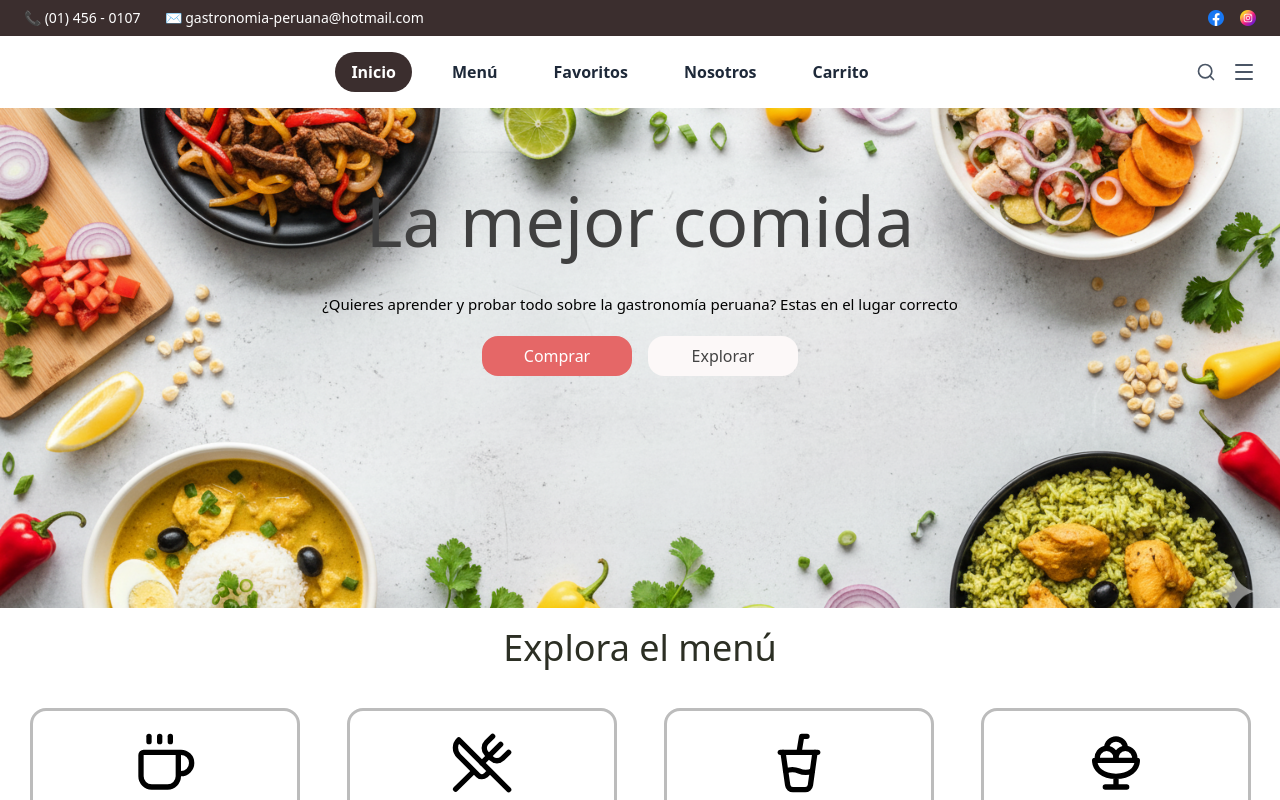
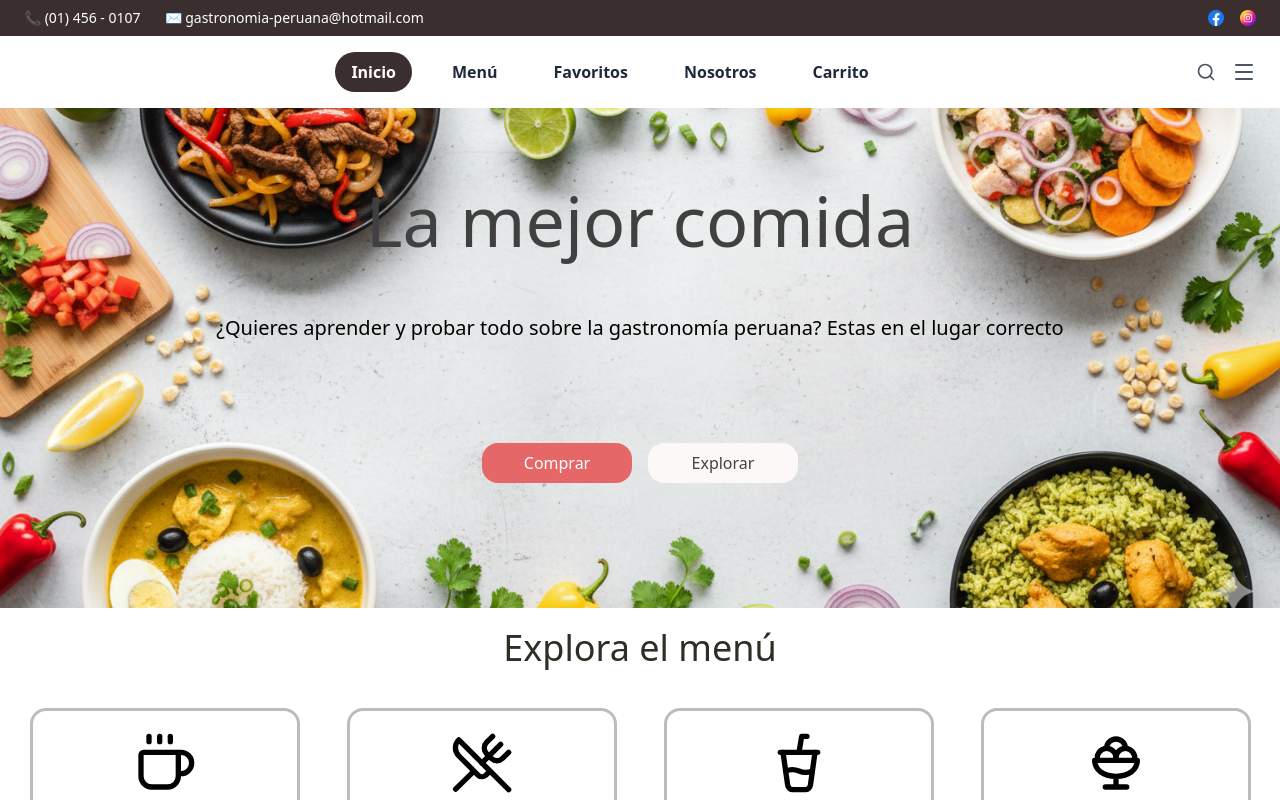
Before and after one commit to JesusCortezCr/Frontend-ComidaPeruana, a React (Vite) app: page / in a window 1280 px wide. Shown: the top 800 px of the page. Built offline with nearby package versions, Linux system fonts and the light colour scheme.

Commit message:
feat(style) : the style from Home.tsx was modified , in these case the padding from botons

```diff
--- a/src/pages/Home.tsx
+++ b/src/pages/Home.tsx
@@ -10,11 +10,11 @@ const Home=()=>{
         <div className="h-[500px] py-15 px-8 bg-cover bg-center"
                 style={{ backgroundImage: `url(${backgroundImage})` }}>
             <h2 className="text-[#404040] text-[70px] text-center">La mejor comida</h2>
-            <p className="text-center text-[15px] my-5">¿Quieres aprender y probar todo sobre la gastronomía peruana? Estas en el lugar correcto</p>
+            <p className="text-center text-[20px] mt-10">¿Quieres aprender y probar todo sobre la gastronomía peruana? Estas en el lugar correcto</p>
 
             <div className="flex flex-row justify-center gap-4 flex-wrap my-5">
-            <a className="bg-[#E56767] text-white p-2 w-[150px] text-center rounded-2xl"  href="">Comprar</a>
-            <a className="bg-[#FCF8F8] text-[#434343] p-2 w-[150px] text-center rounded-2xl" href="">Explorar</a>
+            <a className="bg-[#E56767] text-white p-2 w-[150px] text-center rounded-2xl mt-20"  href="">Comprar</a>
+            <a className="bg-[#FCF8F8] text-[#434343] p-2 w-[150px] text-center rounded-2xl mt-20" href="">Explorar</a>
             </div>
         </div>
         <div>
```
